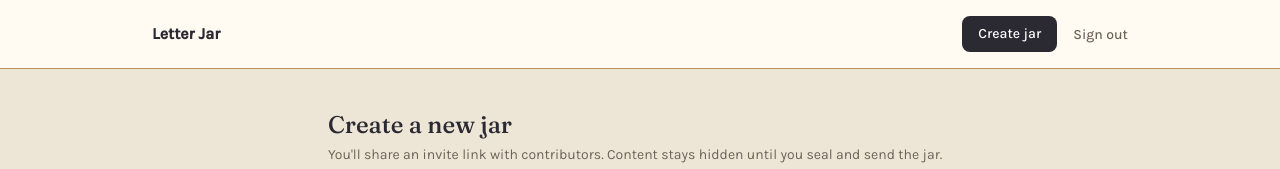
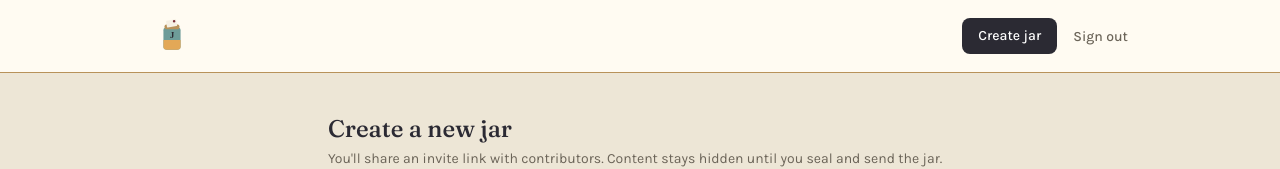
Before and after one commit to MylesMburu/jarlet, a Next.js app: page /jar/new in a window 1280 px wide. Shown: the top 169 px of the page. Built offline with nearby package versions, Linux system fonts and the light colour scheme; no server answers; sample sign-in values are in the browser's storage.

Commit message:
feat: Add icon to pages for branding

```diff
--- a/app/(creator)/layout.tsx
+++ b/app/(creator)/layout.tsx
@@ -22,7 +22,7 @@ export default async function CreatorLayout({
       <header className="border-b border-line bg-surface">
         <div className="mx-auto flex max-w-5xl items-center justify-between px-6 py-4">
           <Link href="/dashboard" className="font-semibold text-heading">
-            Letter Jar
+            <img src="/jarlet-icon.svg" alt="" className="h-10 w-10" />
           </Link>
           <div className="flex items-center gap-4">
             <Link
--- a/app/jar/[id]/page.tsx
+++ b/app/jar/[id]/page.tsx
@@ -33,7 +33,8 @@ export default async function InvitePage({
       className="flex flex-1 items-center justify-center bg-page px-4 py-12"
     >
       <div className="w-full max-w-lg space-y-8">
-        <header className="text-center">
+        <header className="text-center  flex  flex-col justify-center items-center">
+          <img src="/jarlet-icon.svg" alt="" className="h-10 w-10" />
           <h1 className="font-display font-medium text-2xl text-heading">{jar.title}</h1>
           <p className="mt-1 text-sm text-muted">
             A letter jar for {jar.recipientName}
```
